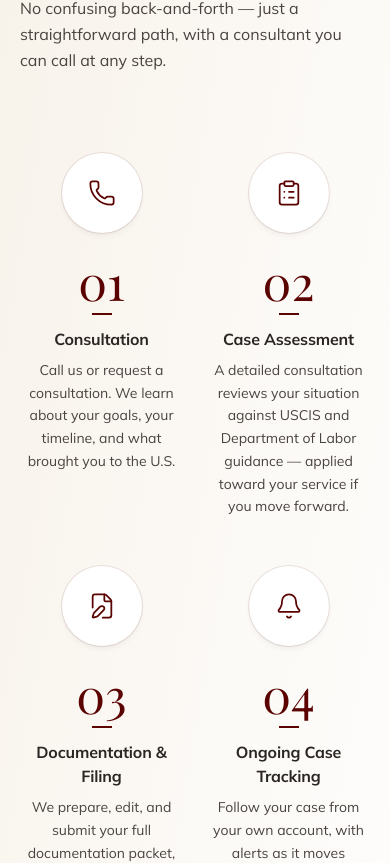
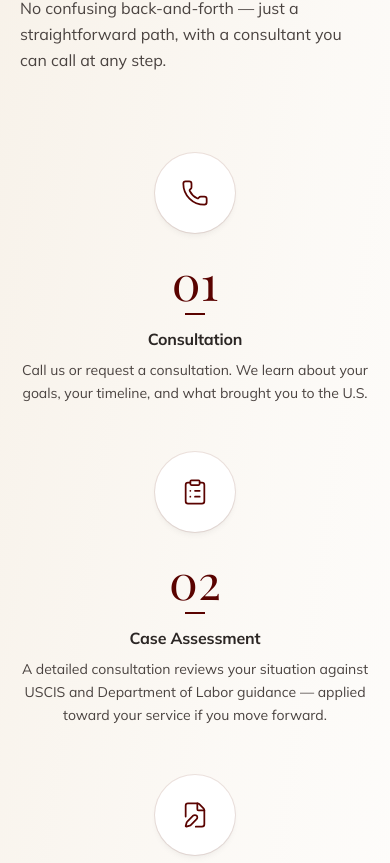
Before and after one commit to vishu8650253797-new/BAIS_Nextjs, a Next.js app: page / in a window 390 px wide. Shown: the part 4691-5554 px from the top of the page. Built offline with nearby package versions, Linux system fonts and the light colour scheme; a web font is replaced by a local one.

Commit message:
feat: update ProcessTimeline layout for improved responsiveness and spacing

```diff
--- a/src/components/home/ProcessTimeline.tsx
+++ b/src/components/home/ProcessTimeline.tsx
@@ -86,7 +86,7 @@
               />
             ))}
 
-            <div className="grid grid-cols-2 gap-x-6 gap-y-12 sm:grid-cols-4 sm:gap-x-4">
+            <div className="grid grid-cols-1 gap-y-12 sm:grid-cols-4 sm:gap-x-4 sm:gap-y-10">
               {steps.map((step, index) => (
                 <FadeIn key={step.title} delay={index * 80}>
                   <div className="relative flex flex-col items-center text-center sm:items-start sm:text-left">
```
